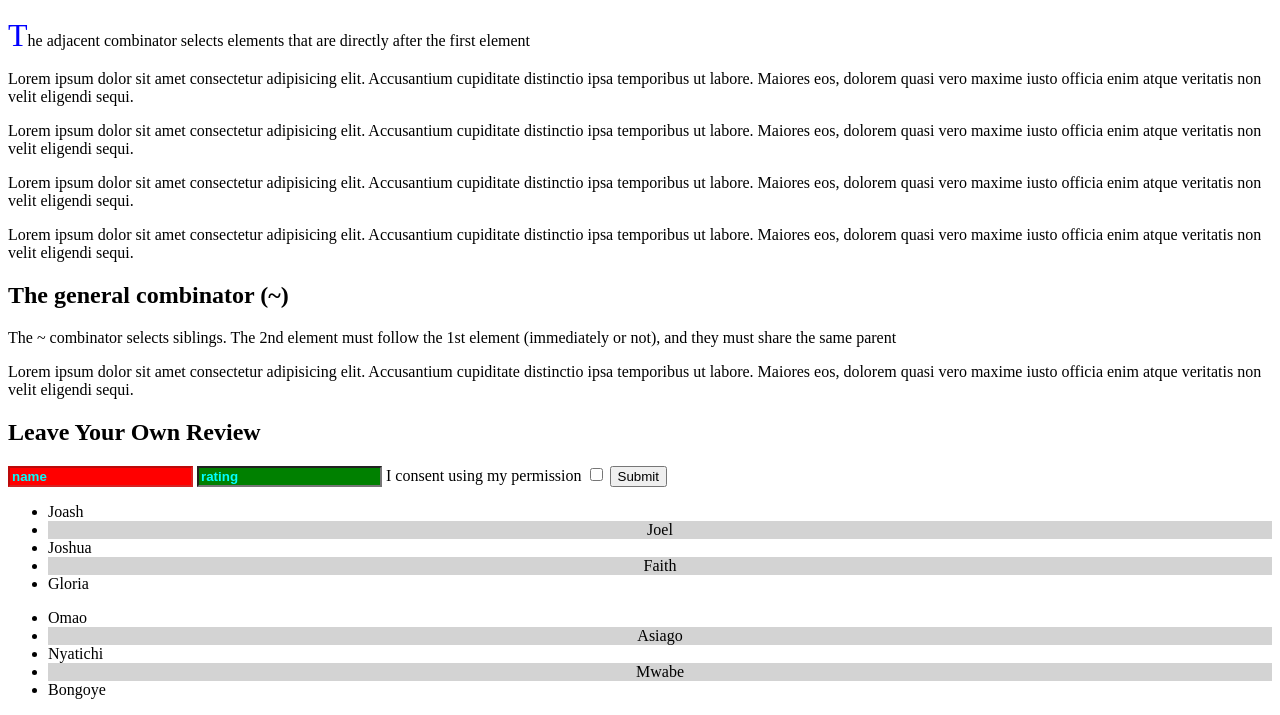
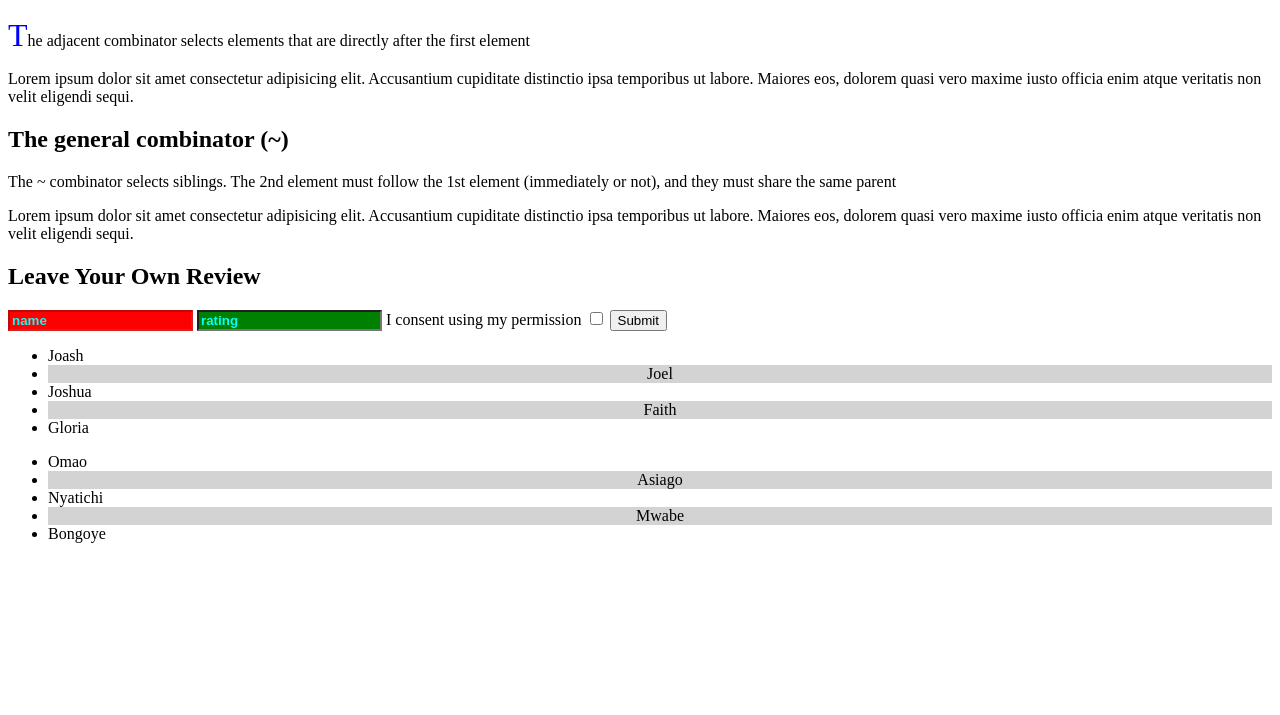
Before and after one commit to omaomach/html-and-css, a plain HTML site: page pseudo-classes/pseudo-classes.html in a window 1280 px wide. Shown: the part 110-825 px from the top of the page. After the commit the page ends 800 px from the top, so only its background shows below. Drawn offline with Linux system fonts and the light colour scheme.

Commit message:
did some bullshido

```diff
--- a/pseudo-classes/pseudo-classes.html
+++ b/pseudo-classes/pseudo-classes.html
@@ -12,24 +12,6 @@
     <p>
       The adjacent combinator selects elements that are directly after the first
       element
-    </p>
-    <p>
-      Lorem ipsum dolor sit amet consectetur adipisicing elit. Accusantium
-      cupiditate distinctio ipsa temporibus ut labore. Maiores eos, dolorem
-      quasi vero maxime iusto officia enim atque veritatis non velit eligendi
-      sequi.
-    </p>
-    <p>
-      Lorem ipsum dolor sit amet consectetur adipisicing elit. Accusantium
-      cupiditate distinctio ipsa temporibus ut labore. Maiores eos, dolorem
-      quasi vero maxime iusto officia enim atque veritatis non velit eligendi
-      sequi.
-    </p>
-    <p>
-      Lorem ipsum dolor sit amet consectetur adipisicing elit. Accusantium
-      cupiditate distinctio ipsa temporibus ut labore. Maiores eos, dolorem
-      quasi vero maxime iusto officia enim atque veritatis non velit eligendi
-      sequi.
     </p>
     <p>
       Lorem ipsum dolor sit amet consectetur adipisicing elit. Accusantium
```
